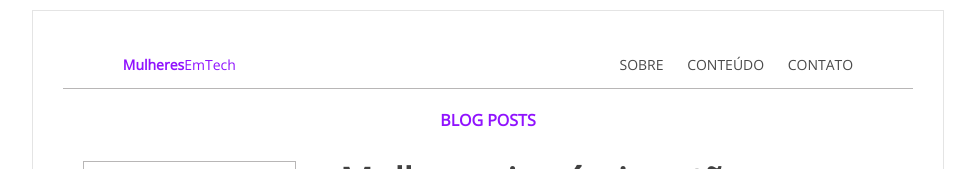
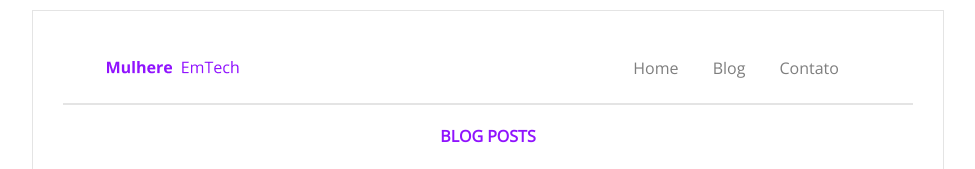
Before and after one commit to saramartinss/reprograma-layout-blog, a plain HTML site: page index.html in a window 1280 px wide. Shown: the top 169 px of the page, without its empty margins (152-1127 px from the left). Drawn offline with nearby package versions, Linux system fonts and the light colour scheme.

Commit message:
inclusão do logo
inclusão do logo

```diff
--- a/css/style.css
+++ b/css/style.css
@@ -10,29 +10,29 @@ body {
     border-color: rgb(228, 228, 228);
 }
 
-.menu {
-    border-bottom: 1px solid rgb(184, 182, 182);
-    width: 850px;
-    font-size: 14px;
+.topbar img {
+    margin-right: 350px;
 }
 
-.menu p {
-    display: inline-block;
-    margin-right: 360px;
-    color: #9013FE;
+a {
+    text-decoration: none;
+    color: #7e7e7e;
 }
 
-.menu span {
-    font-weight: bold;
+.menu {
+    display: inline-block;
 }
 
-.menu a {
-    display: inline-block;
-    text-decoration: none;
-    text-align: right;
-    margin-left: 20px;
-    color: #4A4A4A;
+.menu__item {
+    display: inline;
+    list-style: none;
+    margin-right: 30px;
 }
+
+hr {
+    border: 1px solid rgb(228, 228, 228);
+}
+
 
 .header__titulo {
     color: #9013FE;
--- a/index.html
+++ b/index.html
@@ -8,12 +8,26 @@
 </head>
 <body>
 
-    <nav class="menu">
-        <p><span>Mulheres</span>EmTech</p>
+    <nav class="topbar">
+        <a href="#">
+            <img src="img/logo.png" alt="Logo Mulheres em Tech">
+        </a>
 
-        <a href="#">SOBRE</a>
-        <a href="#">CONTEÚDO</a>
-        <a href="#">CONTATO</a>
+        <ul class="menu">
+            <li class="menu__item">
+                <a href="#">Home</a>
+            </li>
+
+            <li class="menu__item">
+                <a href="#">Blog</a>
+            </li>
+
+            <li class="menu__item">
+                <a href="#">Contato</a>
+            </li>
+        </ul>
+
+        <hr>
 
     </nav>
 
```
Also changed, not shown: img/logo.png (added).
